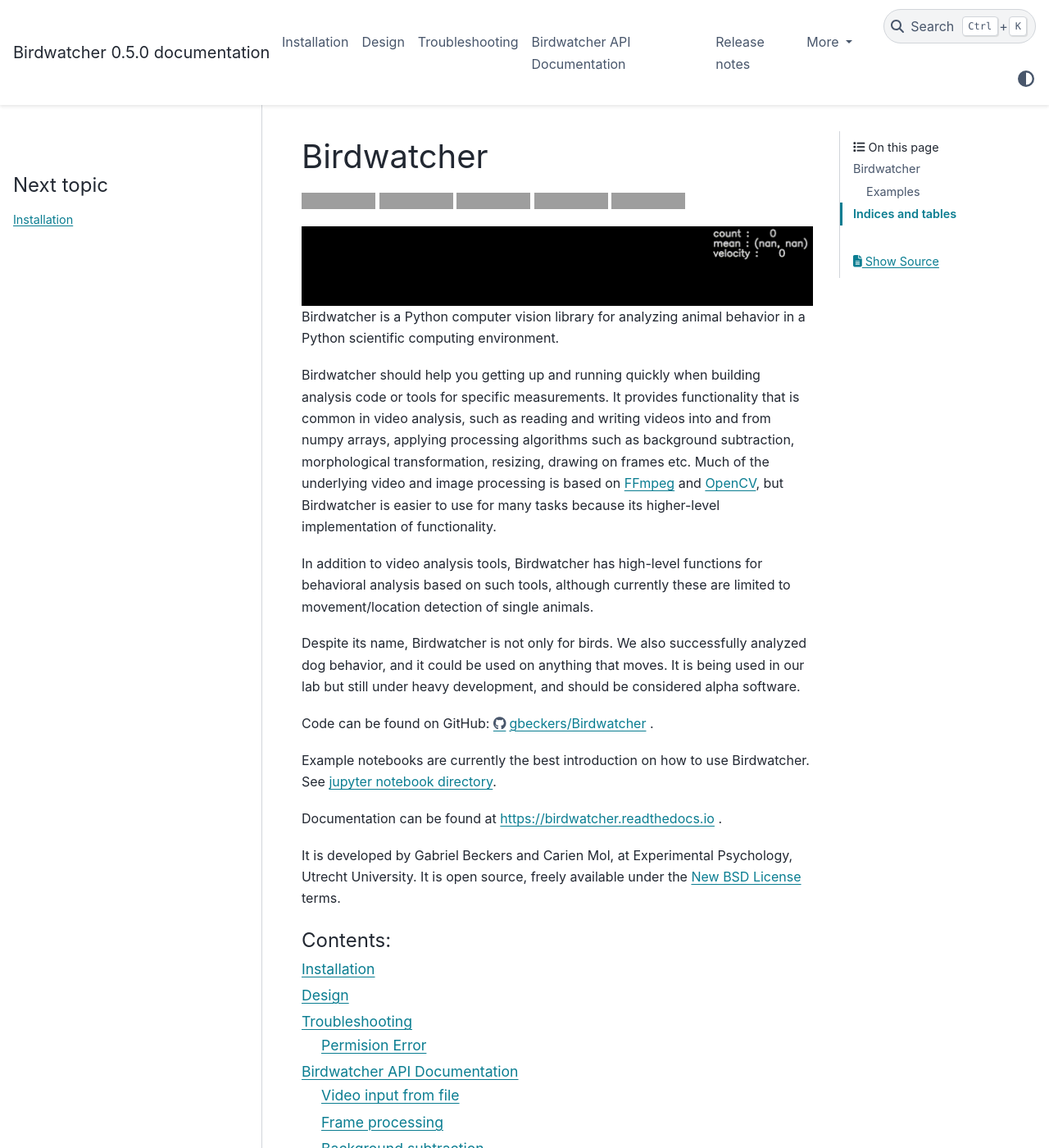
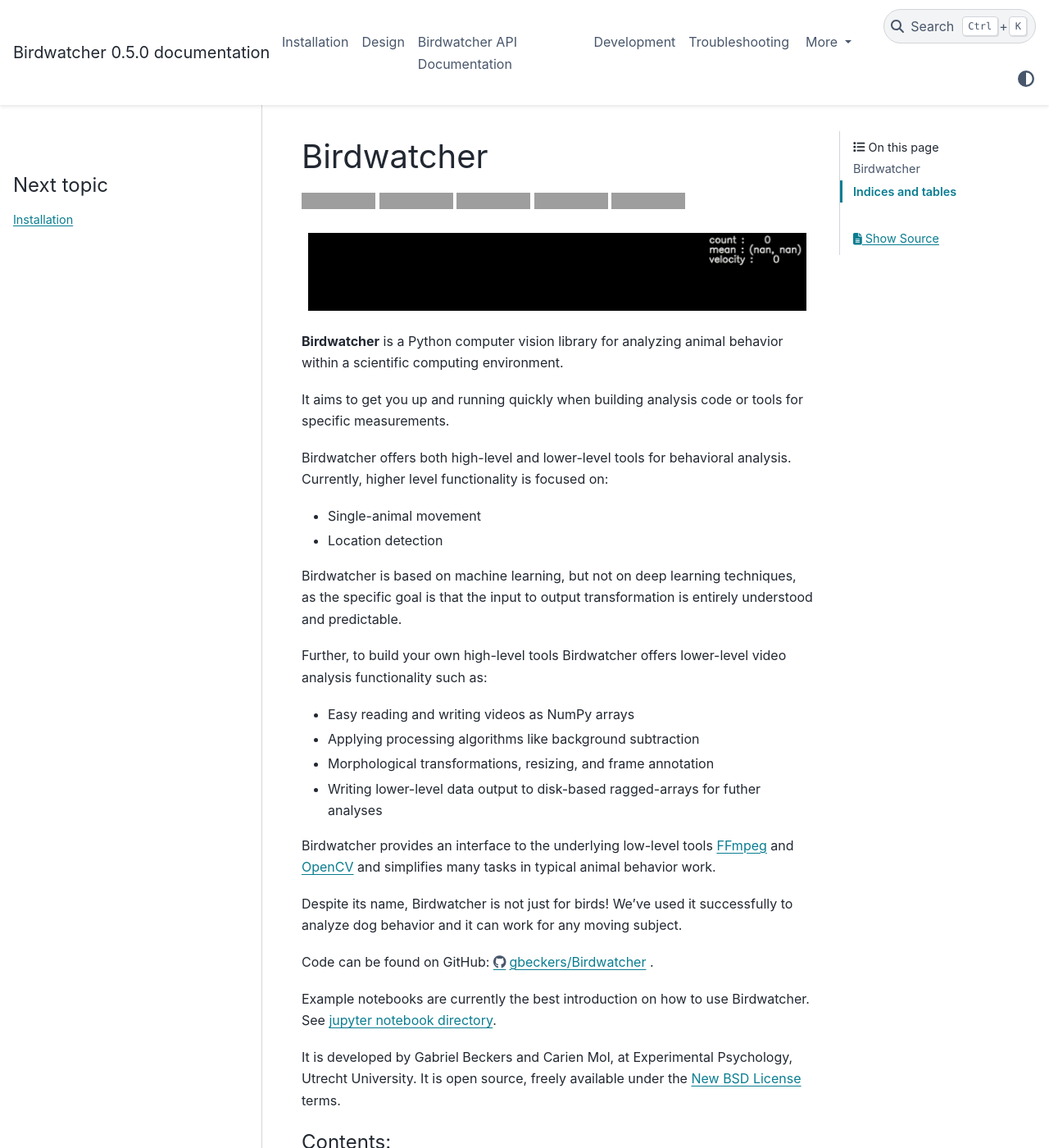
Before and after one commit to gbeckers/Birdwatcher, a Sphinx documentation site: the page built from docs/index.rst, in a window 1280 px wide and 1400 px high. Shown: the whole window at 82% size. Built offline with Sphinx 7.4.7 and the PyData theme 0.15.4, drawn with Linux system fonts in a browser that asks for light colours; some of the changed text lies outside the part shown; grey boxes are pictures that could not be loaded.

Commit message:
doc improve (hopefully) image banner for readthedocs

```diff
--- a/docs/conf.py
+++ b/docs/conf.py
@@ -51,7 +51,7 @@
 
 # General information about the project.
 project = 'Birdwatcher'
-copyright = '2018-2025, Gabriel Beckers & Carien Mol'
+copyright = '2018-2026, Gabriel Beckers & Carien Mol'
 author = 'Gabriel Beckers & Carien Mol'
 
 # The version info for the project you're documenting, acts as replacement for
--- a/docs/index.rst
+++ b/docs/index.rst
@@ -1,7 +1,4 @@
-.. Birdwatcher documentation master file, created by
-   sphinx-quickstart on Sat Dec 15 07:58:37 2018.
-   You can adapt this file completely to your liking, but it should at least
-   contain the root `toctree` directive.
+.. Birdwatcher documentation master file
 
 Birdwatcher
 ===========
@@ -9,30 +6,42 @@
 |Github CI Status| |PyPi version| |Docs Status| |Repo Status|
 |Codecov status|
 
-.. image:: images/banner.gif
+.. figure:: images/banner.gif
   :align: center
   :width: 720
 
-Birdwatcher is a Python computer vision library for analyzing animal behavior in a Python scientific computing environment.
+**Birdwatcher** is a Python computer vision library for analyzing animal behavior within a scientific computing environment.
 
-Birdwatcher should help you getting up and running quickly when building analysis code or tools for specific measurements. It provides functionality that is common in video analysis, such as reading and writing videos into and from numpy arrays, applying processing algorithms such as background subtraction, morphological transformation, resizing, drawing on frames etc. Much of the underlying video and image processing is based on `FFmpeg <https://www.ffmpeg.org/>`__ and `OpenCV <https://opencv.org/>`__, but Birdwatcher is easier to use for many tasks because its higher-level implementation of functionality.
+It aims to get you up and running quickly when building analysis code or tools for specific measurements.
 
-In addition to video analysis tools, Birdwatcher has high-level functions for behavioral analysis based on such tools, although currently these are limited to movement/location detection of single animals.
+Birdwatcher offers both high-level and lower-level tools for behavioral analysis. Currently, higher level functionality is focused on:
 
-Despite its name, Birdwatcher is not only for birds. We also successfully analyzed dog behavior, and it could be used on anything that moves. It is being used in our lab but still under heavy development, and should be considered alpha software.
+- Single-animal movement
+- Location detection
+
+Birdwatcher is based on machine learning, but not on deep learning techniques, as the specific goal is that the input to output transformation is entirely understood and predictable.
+
+Further, to build your own high-level tools Birdwatcher offers lower-level video analysis functionality such as:
+
+- Easy reading and writing videos as NumPy arrays
+- Applying processing algorithms like background subtraction
+- Morphological transformations, resizing, and frame annotation
+- Writing lower-level data output to disk-based ragged-arrays for futher analyses
+
+Birdwatcher provides an interface to the underlying low-level tools `FFmpeg
+<https://www.ffmpeg.org/>`__ and `OpenCV <https://opencv.org/>`__ and
+simplifies many tasks in typical animal behavior work.
+
+Despite its name, Birdwatcher is not just for birds! We've used it successfully to analyze dog behavior and it can work for any moving subject.
 
 Code can be found on GitHub: https://github.com/gbeckers/Birdwatcher .
 
 Example notebooks are currently the best introduction on how to use
 Birdwatcher. See `jupyter notebook directory <https://github.com/gbeckers/Birdwatcher/tree/master/notebooks>`__.
 
-Documentation can be found at https://birdwatcher.readthedocs.io .
-
 It is developed by Gabriel Beckers and Carien Mol, at Experimental Psychology,
 Utrecht University. It is open source, freely available under the `New BSD License
 <https://opensource.org/licenses/BSD-3-Clause>`__ terms.
-
-
 
 
 .. toctree::
@@ -41,17 +50,10 @@
 
    installation
    design
+   api
+   development
    troubleshooting
-   api
    releasenotes
-   development
-
-Examples
---------
-
-See `jupyter notebook directory on github
-<https://github .com/gbeckers/Birdwatcher/tree/master/notebooks>`__ .
-
 
 Indices and tables
 ==================
```
